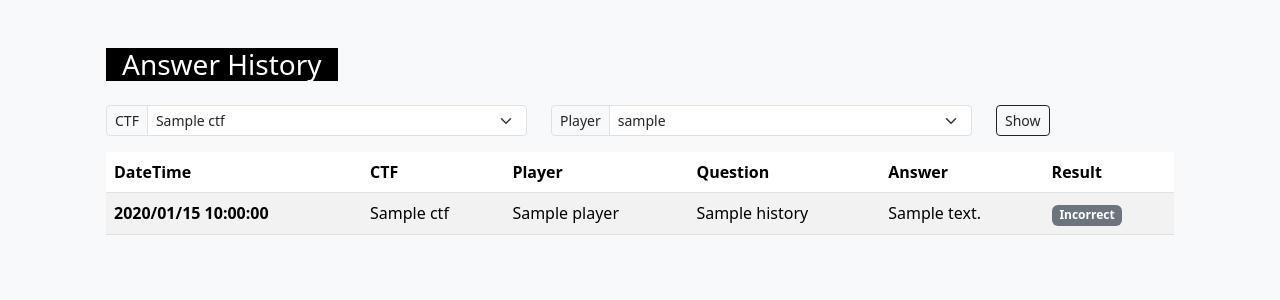
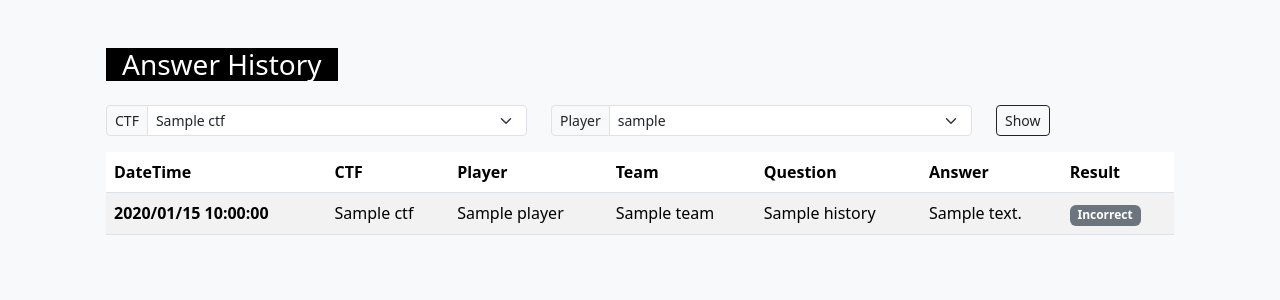
Before and after one commit to rokuosan/subaru-qsys, a Django app: template qsys/app/templates/app/answer-history.html in a window 1280 px wide. Shown: the part 90-390 px from the top of the page. Run offline with Django 4.2, Linux system fonts and the light colour scheme; the template is opened without the code that fills it: most values are stand-ins (such as "Sample title", 1, 10 or a date in 2020); some libraries are stand-ins or nearby versions.

Commit message:
Add a column

```diff
--- a/qsys/app/templates/app/answer-history.html
+++ b/qsys/app/templates/app/answer-history.html
@@ -51,6 +51,7 @@
               <th scope="col">DateTime</th>
               <th scope="col">CTF</th>
               <th scope="col">Player</th>
+              <th scope="col">Team</th>
               <th scope="col">Question</th>
               <th scope="col">Answer</th>
               <th scope="col">Result</th>
@@ -62,6 +63,7 @@
               <th scope="row"> {{ h.answered_at | date:"Y/m/d H:i:s" }} </th>
               <td>{{ h.ctf }}</td>
               <td>{{ h.player }}</td>
+              <td>{{ h.team }}</td>
               <td>{{ h.question }}</td>
               <td>{{ h.content }}</td>
               {% if h.is_correct %}
--- a/qsys/app/views/answer_history.py
+++ b/qsys/app/views/answer_history.py
@@ -89,6 +89,7 @@ def answer_history(request: HttpRequest):
             {
                 "player": h.user.username,
                 "ctf": h.ctf.name,
+                "team": h.team if h.team else None,
                 "question": h.question.title,
                 "content": h.content,
                 "is_correct": h.is_correct,
```
